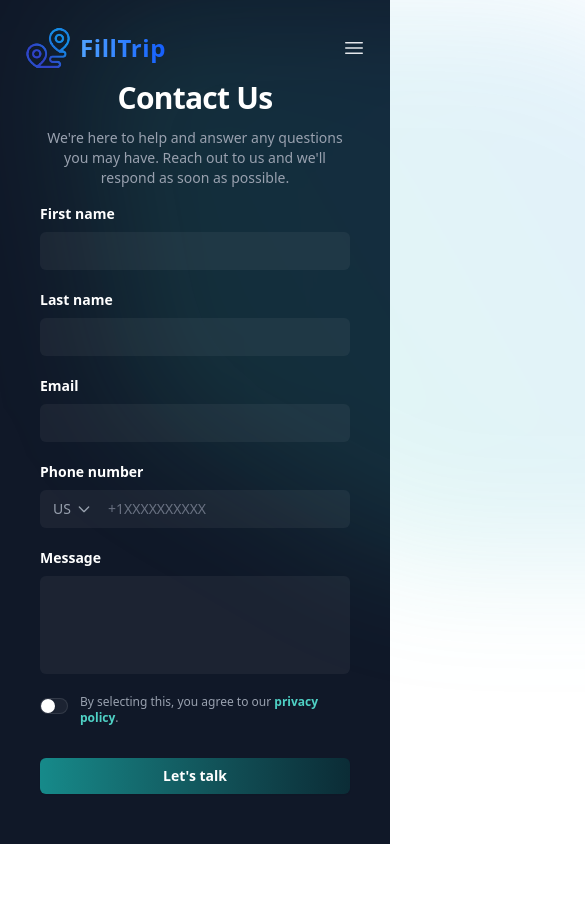
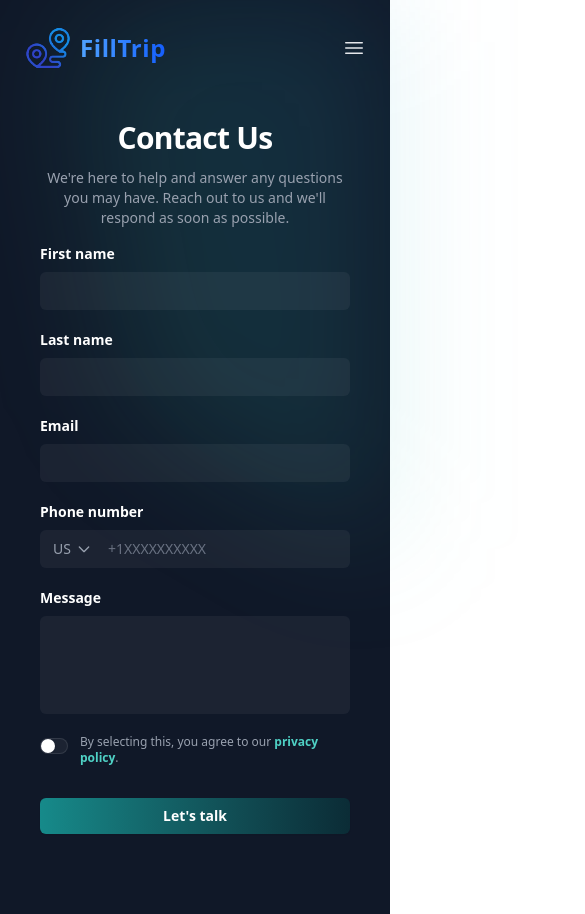
Before and after one commit to JvEztraaaa/FillTrip, a React (Vite) app: page /contact in a window 390 px wide. Shown: the top 914 px of the page, 585 px wide, since content can reach past the window. Before the commit the page ends 844 px from the top, so only its background shows below. Built offline with nearby package versions, Linux system fonts and the light colour scheme.

Commit message:
feat: improved site responsiveness on smaller devices

```diff
--- a/src/index.css
+++ b/src/index.css
@@ -3,8 +3,10 @@
 /* Simple reset for specific elements only */
 html,
 body {
-  height: 100%;
-  overflow: hidden;
+  /* allow the page to grow and be scrollable on small devices */
+  min-height: 100%;
+  overflow-y: auto;
+  -webkit-overflow-scrolling: touch;
 }
 
 body {
--- a/src/pages/ContactUsPage.jsx
+++ b/src/pages/ContactUsPage.jsx
@@ -21,9 +21,9 @@ export default function ContactUsPage() {
     };
 
     return (
-        <div className="bg-gray-900 min-h-screen overflow-hidden">
+        <div className="bg-gray-900 min-h-screen flex flex-col">
             {/* Header */}
-            <header className="absolute inset-x-0 top-0 z-50">
+            <header className="relative z-50">
                 <nav aria-label="Global" className="flex items-center justify-between p-6 lg:px-8">
                     <div className="flex lg:flex-1">
                         <Link to="/" className="-m-1.5 p-1.5 flex items-center gap-2">
@@ -115,11 +115,11 @@ export default function ContactUsPage() {
             </header>
 
             {/* Main Content */}
-            <div className="isolate px-6 pt-20 lg:pt-28 lg:px-8 pb-40 min-h-screen">
+            <div className="isolate flex-1 px-6 pt-6 lg:pt-8 lg:px-8 pb-20">
                 {/* Decorative background */}
                 <div
                     aria-hidden="true"
-                    className="absolute top-0 left-0 -z-10 transform-gpu overflow-hidden blur-3xl"
+                    className="absolute inset-0 -z-10 transform-gpu overflow-hidden blur-3xl"
                 >
                     <div
                         style={{
```
